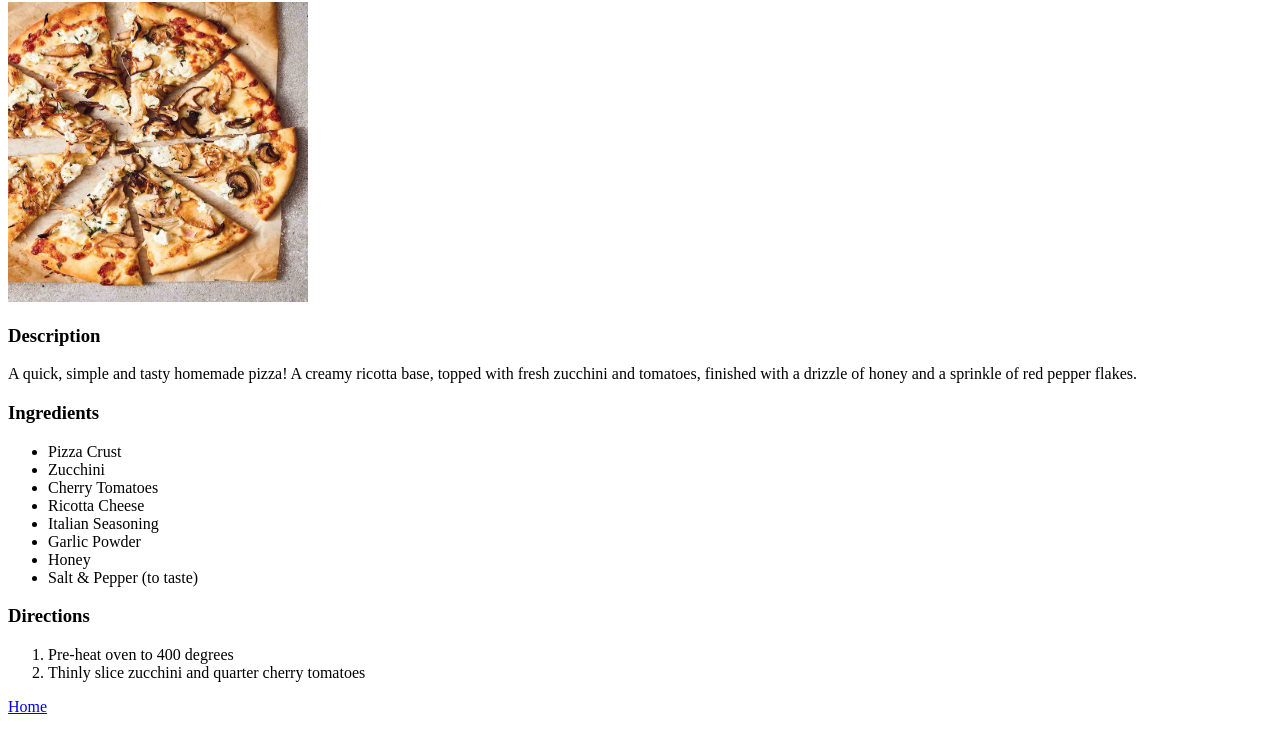
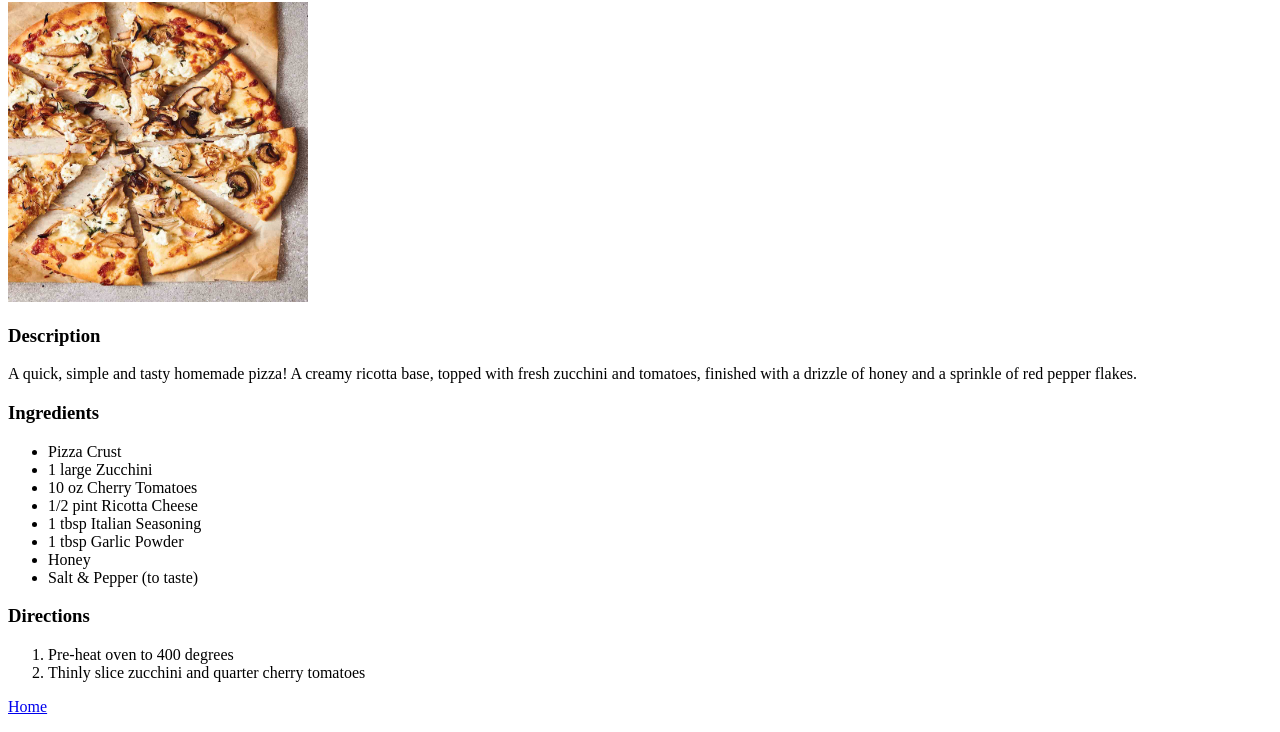
Before and after one commit to Russ733/odin-recipes, a plain HTML site: page recipes/ricotta-pizza.html in a window 1280 px wide. Shown: the part 78-810 px from the top of the page. Drawn offline with Linux system fonts and the light colour scheme.

Commit message:
Update ingredient portions

```diff
--- a/recipes/ricotta-pizza.html
+++ b/recipes/ricotta-pizza.html
@@ -22,11 +22,11 @@
     <h3>Ingredients</h3>
     <ul>
         <li>Pizza Crust</li>
-        <li>Zucchini</li>
-        <li>Cherry Tomatoes</li>
-        <li>Ricotta Cheese</li>
-        <li>Italian Seasoning</li>
-        <li>Garlic Powder</li>
+        <li>1 large Zucchini</li>
+        <li>10 oz Cherry Tomatoes</li>
+        <li>1/2 pint Ricotta Cheese</li>
+        <li>1 tbsp Italian Seasoning</li>
+        <li>1 tbsp Garlic Powder</li>
         <li>Honey</li>
         <li>Salt & Pepper (to taste)</li>
     </ul>
```
